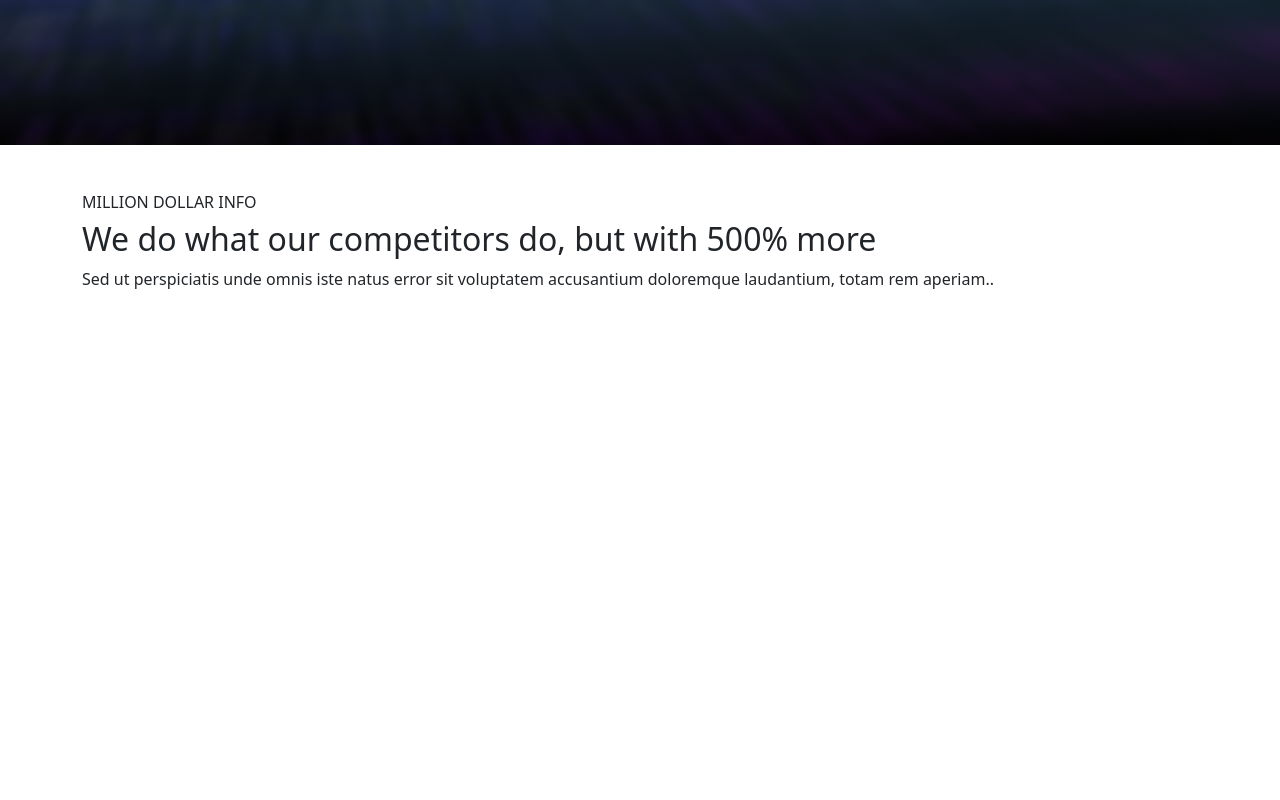
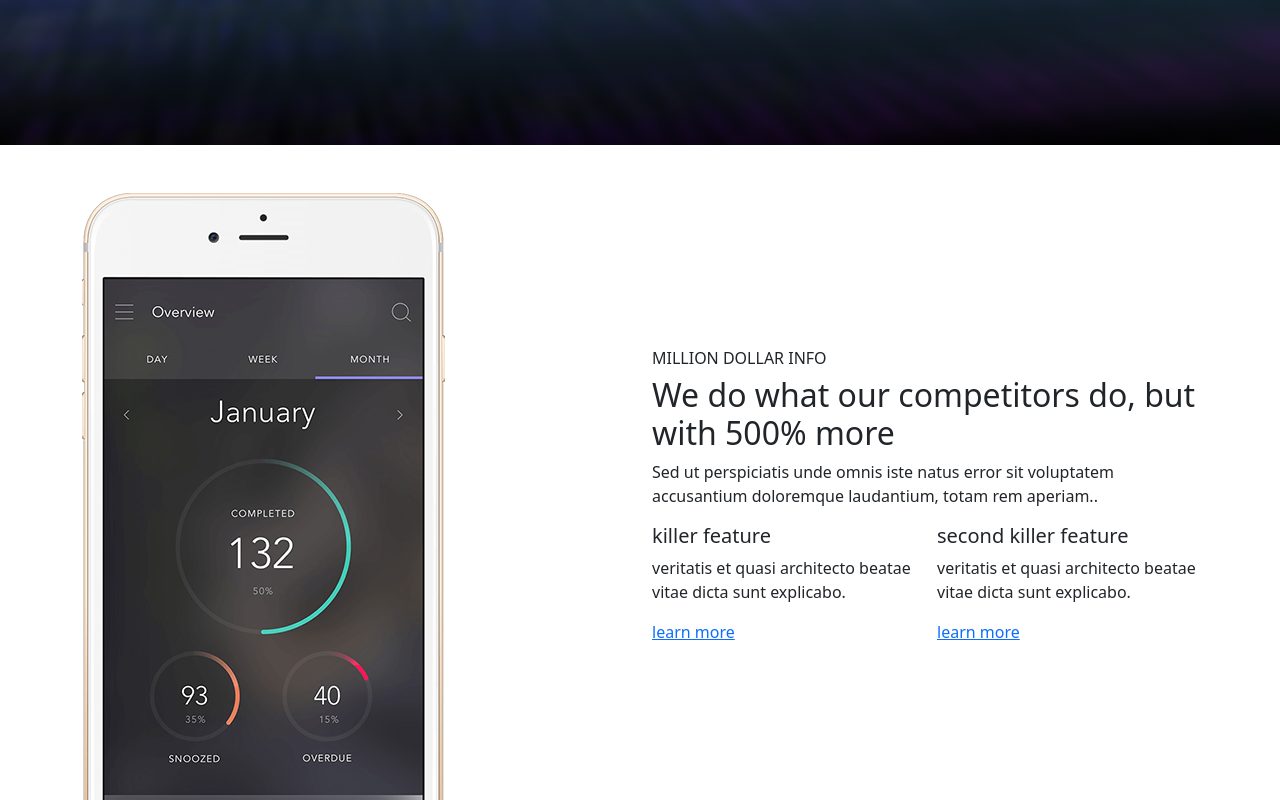
Before and after one commit to M451N9/Lab8, a plain HTML site: page public_html/index.html in a window 1280 px wide. Shown: the part 655-1455 px from the top of the page. Before the commit the page ends 962 px from the top, so only its background shows below. Drawn offline with nearby package versions, Linux system fonts and the light colour scheme.

Commit message:
7 Creating a more detailed start section 2

```diff
--- a/public_html/index.html
+++ b/public_html/index.html
@@ -27,7 +27,10 @@
         <section id="info--1">
             <div class="container">
                 <div class="row pt-5 align-items-center">
-                    <div class="col-12">
+                    <div class="col d-none d-md-block align-self-end">
+                        <img src="img/phone.png" class="img-fluid"/>
+                    </div>
+                    <div class="col">
                         <h6 class="text-uppercase text-black-40">
                             million dollar info
                         </h6>
@@ -39,6 +42,26 @@
                             sit voluptatem accusantium doloremque laudantium,
                             totam rem aperiam..
                         </p>
+                        <div class="row">
+                            <div class="d-none d-md-block col">
+                            <h5>killer feature</h5>
+                            <p>
+                                veritatis et quasi architecto beatae vitae
+                                dicta sunt explicabo.
+                            </p>
+                            <a href="#" class="d-block">learn more</a>
+                        </div>
+                        <div class="d-none d-lg-block col">
+                        <h5>
+                            second killer feature
+                        </h5>
+                        <p>
+                            veritatis et quasi architecto beatae vitae
+                            dicta sunt explicabo.
+                        </p>
+                        <a href="#" class="d-block">
+                            learn more
+                        </a>
                     </div>
                 </div>
             </div>
```
Also changed, not shown: public_html/img/phone.png (added).
